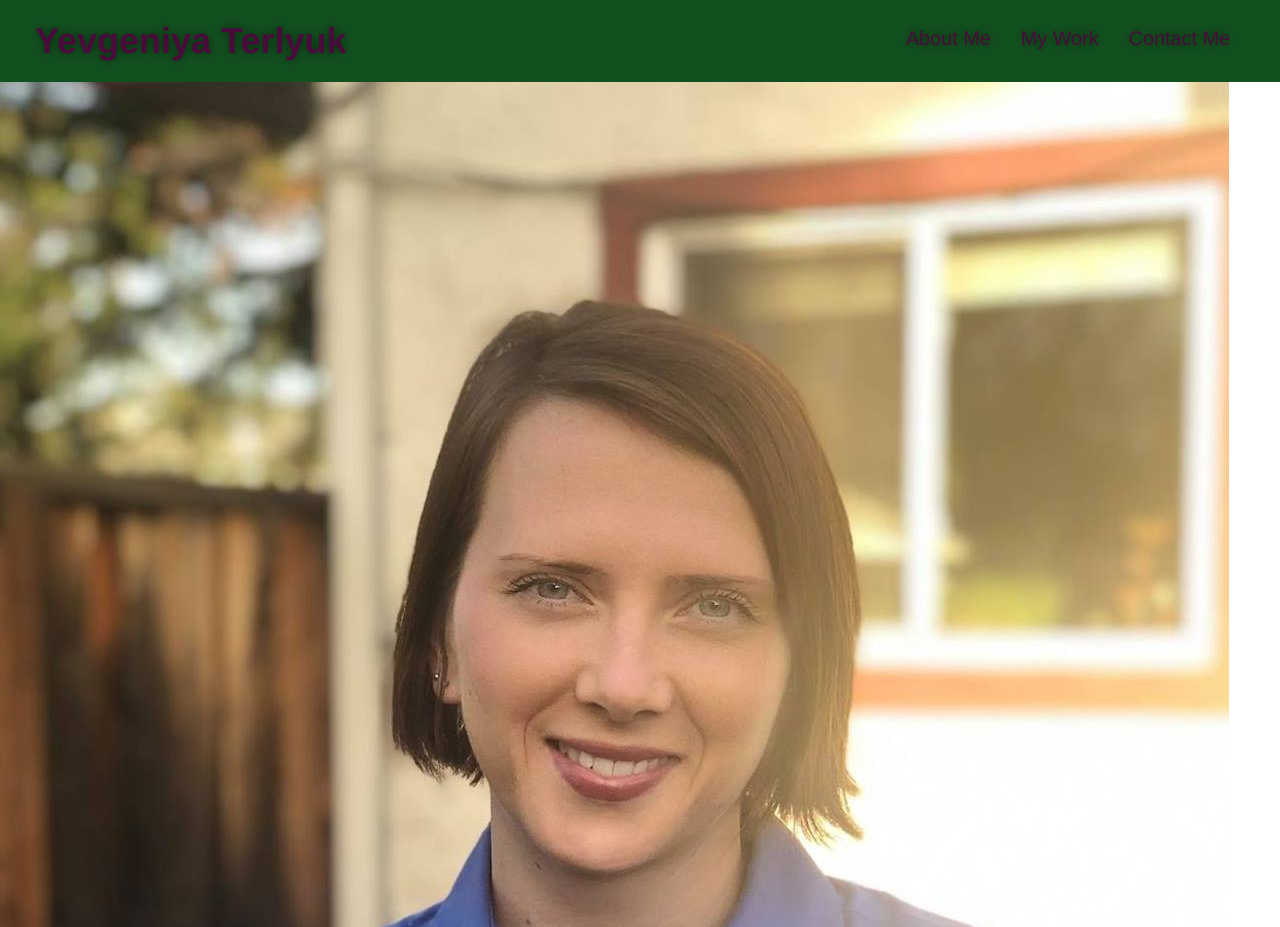
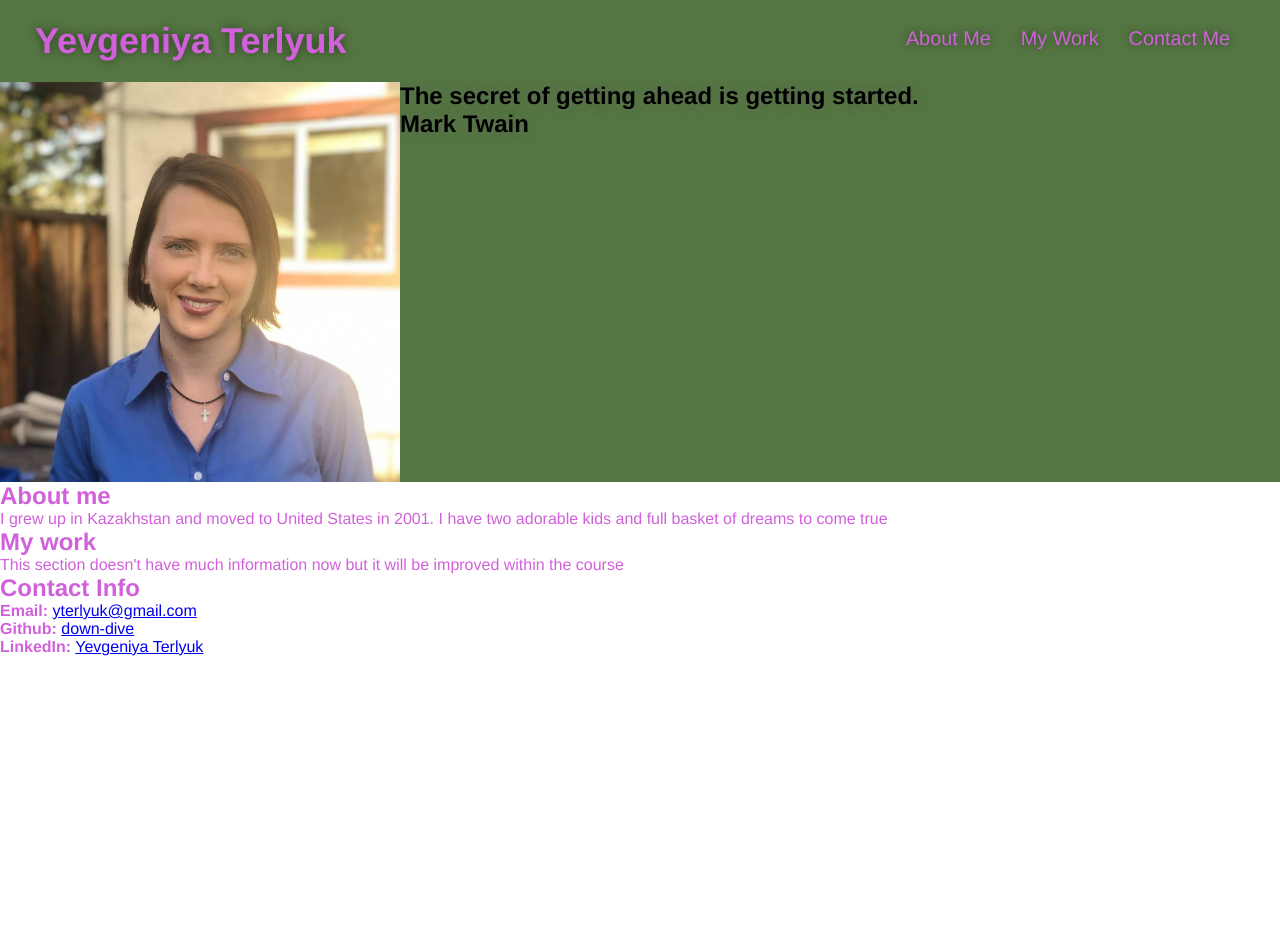
Before and after one commit to down-dive/Yev_Terlyuk-portfolio, a plain HTML site: page index.html in a window 1280 px wide. Shown: the top 927 px of the page. After the commit the page ends 800 px from the top, so only its background shows below. Drawn offline with Linux system fonts and the light colour scheme.

Commit message:
syle.css hero section

```diff
--- a/assets/css/style.css
+++ b/assets/css/style.css
@@ -3,15 +3,15 @@
     margin: 0;
     padding: 0;
   }
-  /* #135020; */
+  /* header */
   body {
-    color: #490C3A;
+    color: #D160DB;
     font-family: Helvetica, Arial, sans-serif;
   }
 
   header {
     padding: 20px 35px;
-    background-color: #135020;;
+    background-color: #547642;
     display: flex;
     justify-content: space-between;
     flex-wrap: wrap;
@@ -28,13 +28,13 @@
     font-weight: bold;
     margin: 0;
     font-size: 36px;
-    color: #490C3A;
+    color: #D160DB;
     text-shadow: 0 0 10px rgba(0, 0, 0, 0.5);
   }
 
   header a {
     text-decoration: none;
-    color: #490C3A;
+    color: #D160DB;
   }
 
   header nav {
@@ -57,8 +57,38 @@
   }
 
   header nav ul li a:hover {
-    background:#490C3A;
-    color: #135020;;
+    background: #D160DB;
+    color: #547642 ;
     border-radius: 15px;
     text-shadow: none;
   }
+
+  /* hero */
+
+  .hero {
+      /* background-image: url("../images/tree.png"); */
+      background-color: #547642;
+      display: flex;
+  }
+
+  .hero h1 {
+    display: flex;
+    justify-content: space-between;
+    color: black;
+    text-shadow: 0 0 10px rgba(107, 102, 102, 0.5);
+    margi
+
+  }
+
+  #profile-pic {
+    width: 400px;
+    height: 400px;
+    display: flex;
+    justify-content: space-between;
+  }
+
+  /* #phrase {
+      float: left;
+      display: flex;
+      align-items: flex-end;
+  }  */
--- a/index.html
+++ b/index.html
@@ -29,12 +29,13 @@
 
       <!-- hero section -->
       <section class="hero">
-        <div class="profile_pic">
-            <img src="./assets/images/yevgeniya_terlyuk.jpg" alt="" />
+        <div>
+            <!-- <img id="tree" src="./assets/images/tree.png" alt="" /> -->
+            <img id="profile-pic" src="./assets/images/yevgeniya_terlyuk.jpg" alt="Yevgeniya standing outside in the sunlight and smiling" />
         </div>
 
-        <div class="phrase">
-          <p>The secret of getting ahead is gettins started.</br>Mark Twain</p>
+        <div id="phrase">
+          <h1>The secret of getting ahead is getting started.</br>Mark Twain</h1>
         </div>
       </section>
 
```
Also changed, not shown: 1 other file.
